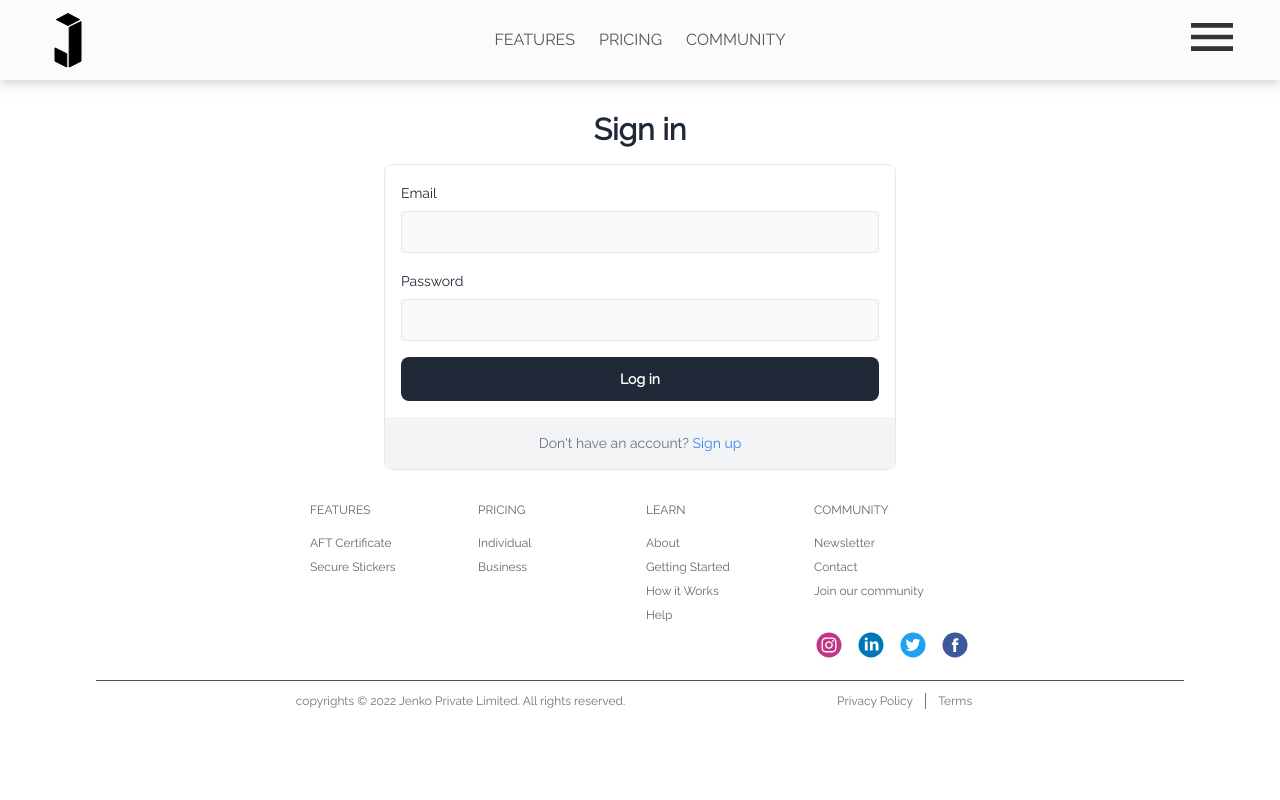
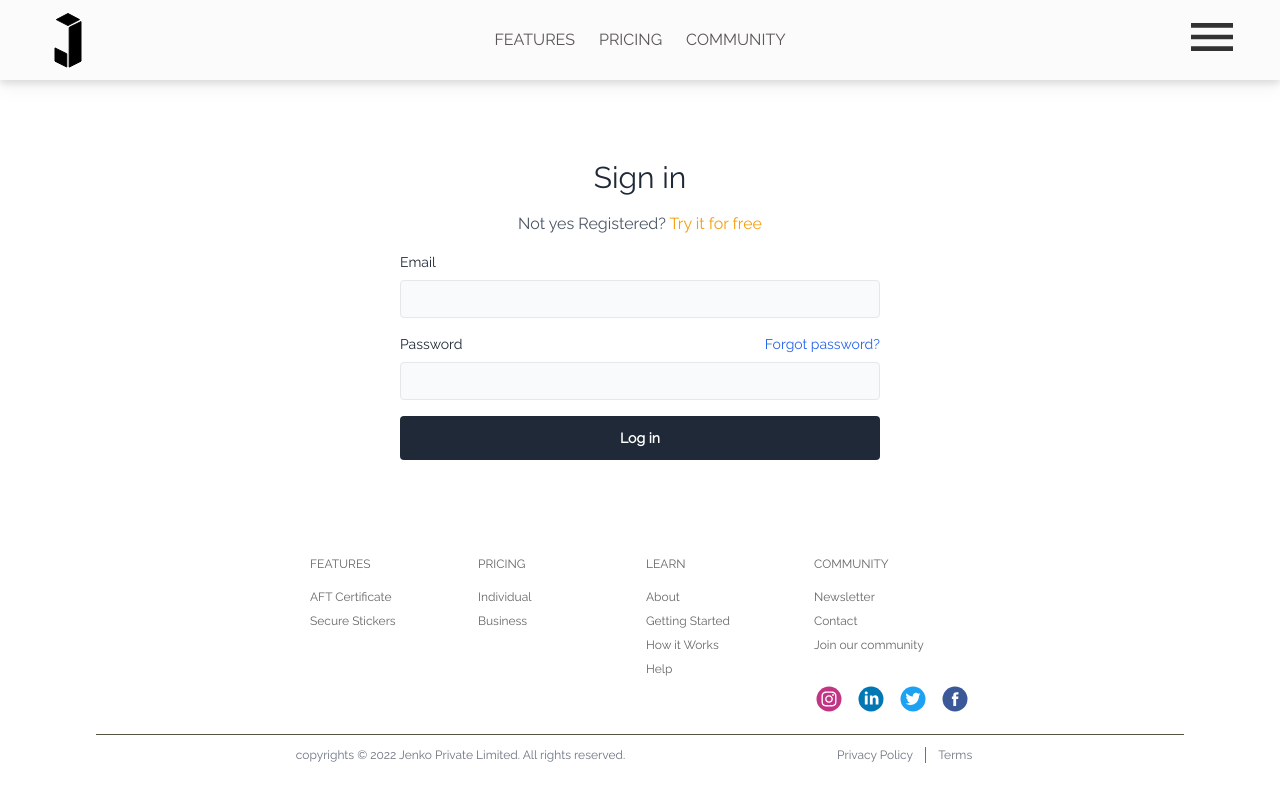
Before and after one commit to ivanZhuravlov/ntf-projj, a Vue app in the folder front/: page /login in a window 1280 px wide. Built offline with nearby package versions, Linux system fonts and the light colour scheme.

Commit message:
fix login

```diff
--- a/front/src/views/Login.vue
+++ b/front/src/views/Login.vue
@@ -1,35 +1,38 @@
 <template>
-  <div class="login space-y-8">
+  <div class="login space-y-20">
     <Header />
     <div class="max-w-screen-2xl px-4 md:px-8 mx-auto">
-      <h2 class="text-gray-800 text-2xl lg:text-3xl font-bold text-center mb-4 md:mb-8">Sign in</h2>
+      <h2 class="text-gray-800 text-2xl lg:text-3xl font-light text-center mb-4 md:mb-8">Sign in</h2>
+
+      <div class="flex justify-center items-center">
+        <p class="text-gray-600 text-center">
+          Not yes Registered?
+          <router-link to='/login' class="text-yellow-500 hover:text-yellow-600 transition duration-100">Try it for free</router-link>
+        </p>
+      </div>
 
       <div v-if='error' class="max-w-lg mx-auto bg-red-100 border border-red-400 text-red-700 px-4 py-3 rounded relative my-4" role="alert">
         <span class="block sm:inline">{{ error }}</span>
       </div>
 
-      <div class="max-w-lg border rounded-lg mx-auto">
+      <div class="max-w-lg mx-auto text-sm sm:text-base">
         <div class="flex flex-col gap-4 p-4 md:p-8">
           <div>
-            <label for="email" class="inline-block text-gray-800 text-sm sm:text-base mb-2">Email</label>
+            <label for="email" class="inline-block text-gray-800 mb-2">Email</label>
             <input v-model='email' name="email" class="w-full bg-gray-50 text-gray-800 border focus:ring-2 ring-blue-300 rounded outline-none transition duration-100 px-3 py-2" />
           </div>
 
           <div>
-            <label for="password" class="inline-block text-gray-800 text-sm sm:text-base mb-2">Password</label>
+            <div class="flex justify-between">
+              <label for="password" class="inline-block text-gray-800 mb-2">Password</label>
+              <router-link to="/reset-password" class="text-blue-600 transition duration-100">Forgot password?</router-link>
+            </div>
             <input v-model='password' type='password' name="password" class="w-full bg-gray-50 text-gray-800 border focus:ring-2 ring-blue-300 rounded outline-none transition duration-100 px-3 py-2" />
           </div>
 
-          <button @click='login()' class="block bg-gray-800 hover:bg-gray-700 active:bg-gray-600 focus-visible:ring focus:ring-2 ring-gray-300 text-white text-sm md:text-base font-semibold text-center rounded-lg outline-none transition duration-100 px-8 py-3">
+          <button @click='login()' class="w-full bg-gray-800 hover:bg-gray-700 active:bg-gray-600 focus-visible:ring focus:ring-2 ring-gray-300 text-white text-sm md:text-base font-semibold text-center rounded outline-none transition duration-100 px-8 py-3">
             Log in
           </button>
-        </div>
-
-        <div class="flex justify-center items-center bg-gray-100 p-4">
-          <p class="text-gray-500 text-sm text-center">
-            Don't have an account?
-            <router-link to='/register' class="text-blue-500 hover:text-blue-600 active:text-blue-700 transition duration-100">Sign up</router-link>
-          </p>
         </div>
       </div>
     </div>
```
